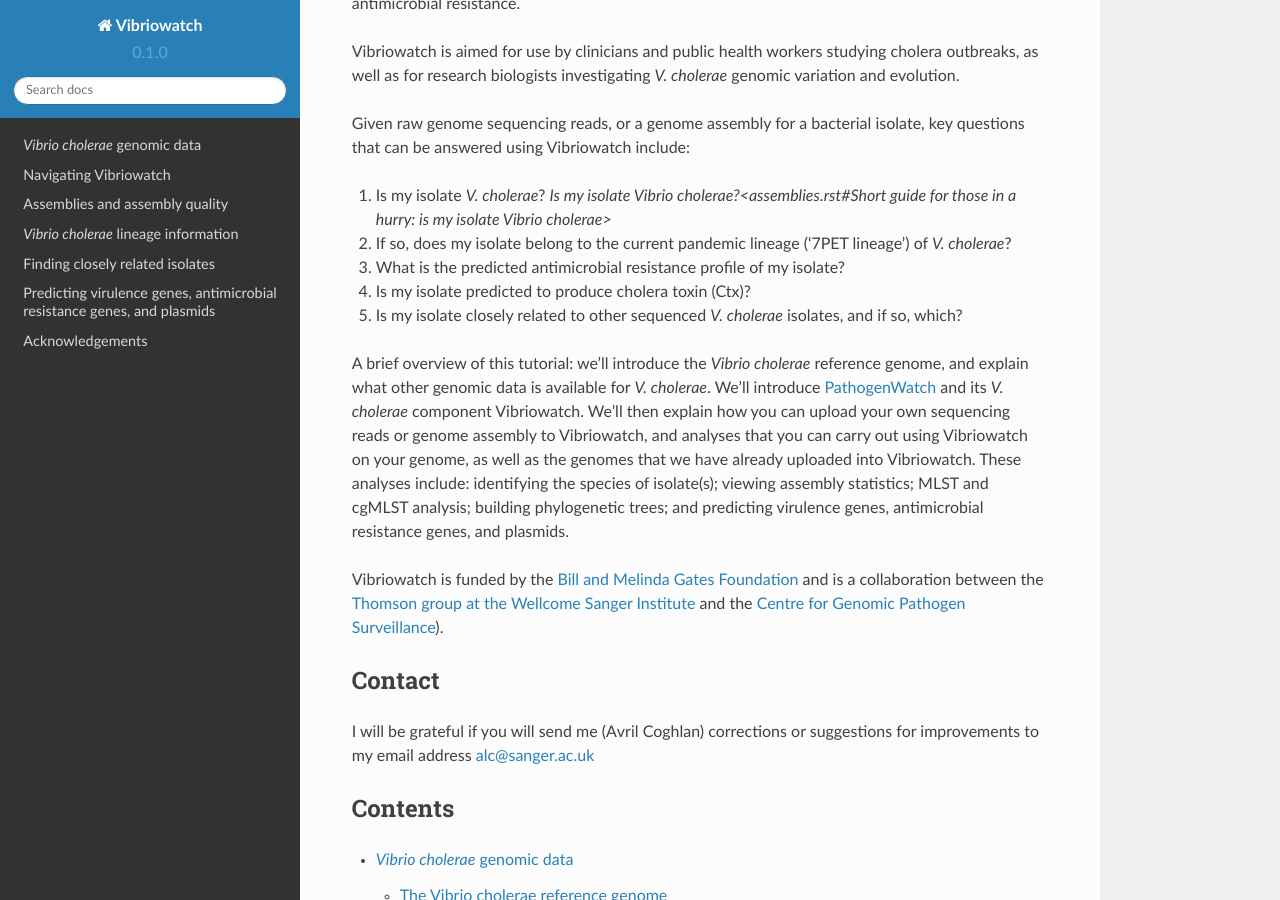
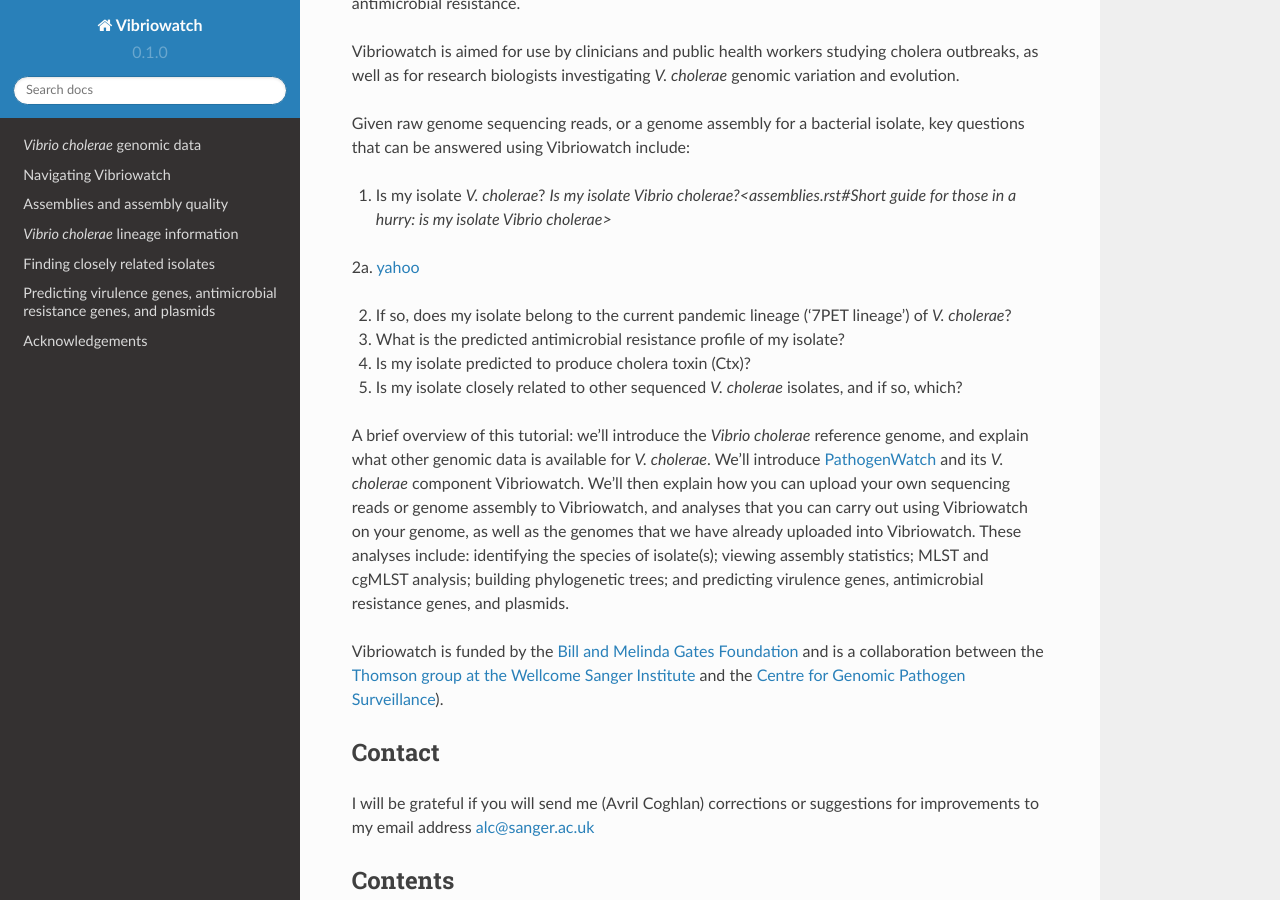
Before and after one commit to avrilcoghlan/vibriowatch, a Sphinx documentation site: the page built from docs/source/index.rst, in a window 1280 px wide and 900 px high, scrolled down 312 px. Built offline with Sphinx 7.4.7 and the Read the Docs theme 2.0.0, drawn with Linux system fonts in a browser that asks for light colours.

Commit message:
Update index.rst
example of link in a list

```diff
--- a/docs/source/index.rst
+++ b/docs/source/index.rst
@@ -12,6 +12,9 @@
 Given raw genome sequencing reads, or a genome assembly for a bacterial isolate, key questions that can be answered using Vibriowatch include:
 
 1. Is my isolate *V. cholerae*? `Is my isolate Vibrio cholerae?<assemblies.rst#Short guide for those in a hurry: is my isolate Vibrio cholerae>`
+
+2a. `yahoo <http://www.yahoo.com>`_
+
 2. If so, does my isolate belong to the current pandemic lineage ('7PET lineage') of *V. cholerae*?
 
 3. What is the predicted antimicrobial resistance profile of my isolate?
```
